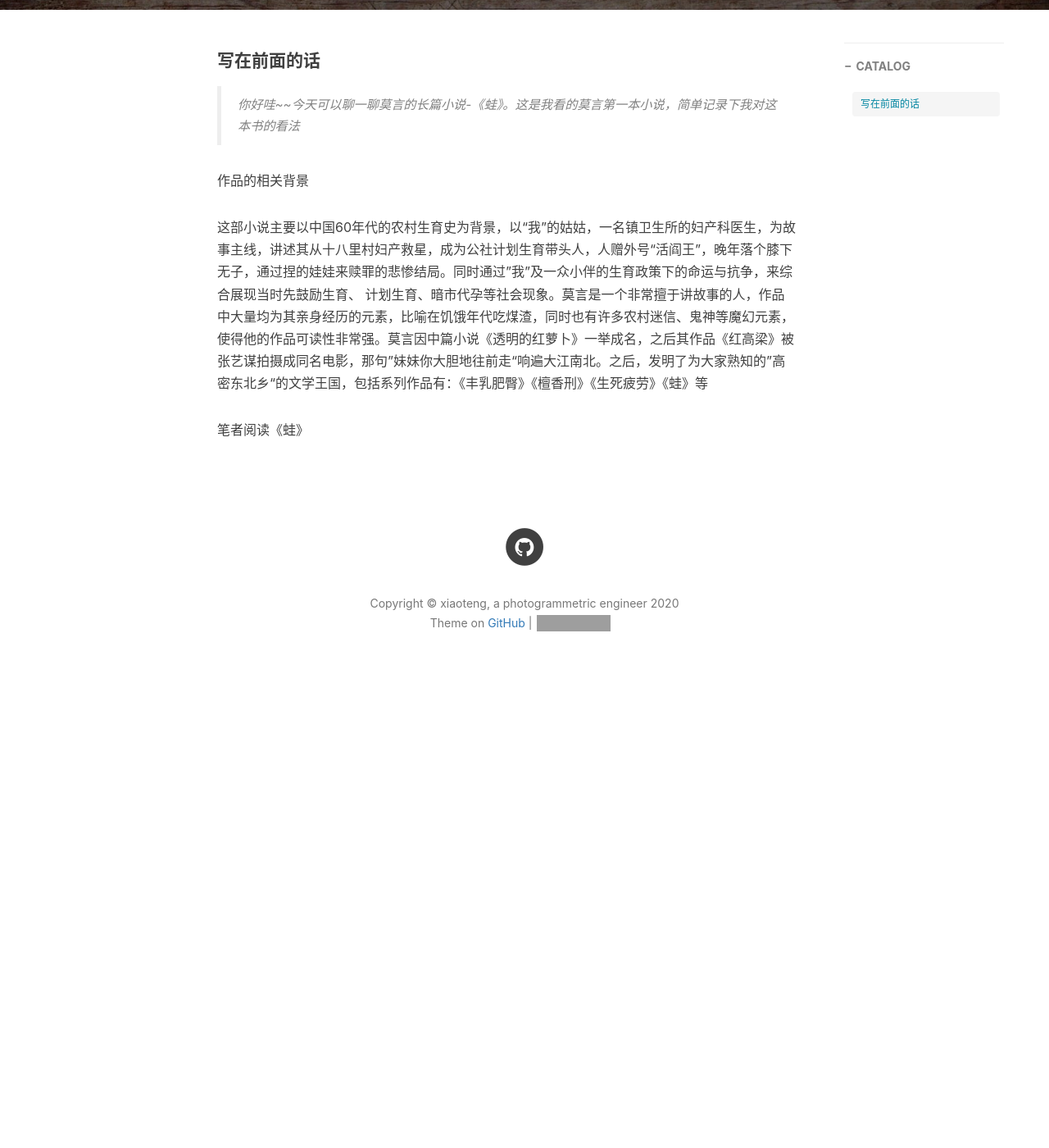
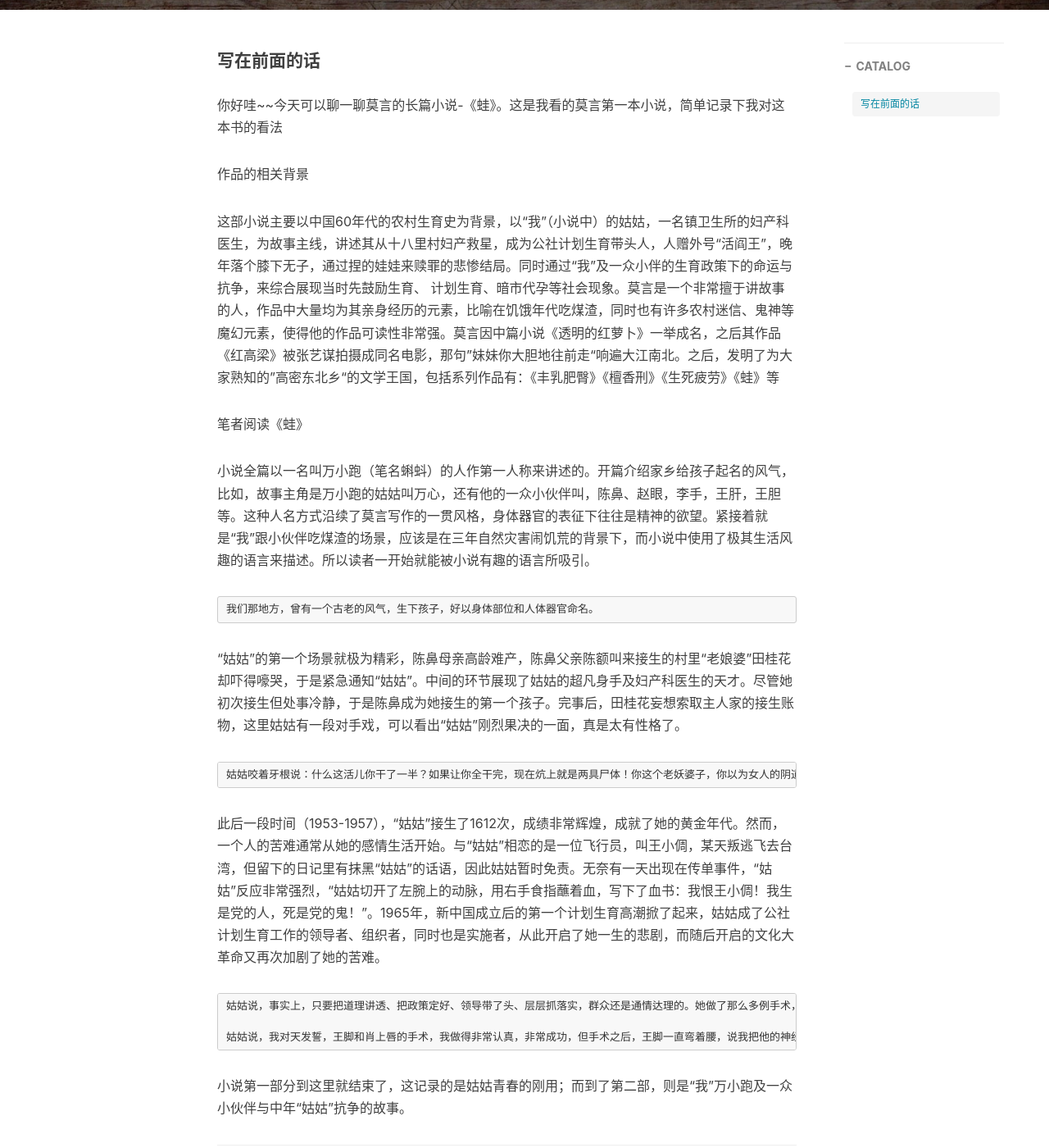
Before and after one commit to xiaoteng-whu/xiaoteng-whu.github.io, a Jekyll site: the page built from _posts/2020-05-09-蛙-莫言-几十年来的乡村生育史.md, in a window 1280 px wide and 1400 px high, scrolled down 571 px. Shown: the whole window at 82% size. Built offline with Jekyll 4.4.1, drawn with Linux system fonts in a browser that asks for light colours; nearby versions of some CDN libraries; comment, search, counter and statistics services are not loaded; before the commit the page ends 1435 px from its top, so only the background shows below that; some of the changed text lies outside the part shown; grey boxes are pictures that could not be loaded.

Commit message:
part one

````diff
--- a/_posts/2020-05-09-蛙-莫言-几十年来的乡村生育史.md
+++ b/_posts/2020-05-09-蛙-莫言-几十年来的乡村生育史.md
@@ -14,10 +14,36 @@ tags:
 ---
 #### 写在前面的话
 
->你好哇~~今天可以聊一聊莫言的长篇小说-《蛙》。这是我看的莫言第一本小说，简单记录下我对这本书的看法
+你好哇~~今天可以聊一聊莫言的长篇小说-《蛙》。这是我看的莫言第一本小说，简单记录下我对这本书的看法
 
  作品的相关背景
 
-这部小说主要以中国60年代的农村生育史为背景，以“我”的姑姑，一名镇卫生所的妇产科医生，为故事主线，讲述其从十八里村妇产救星，成为公社计划生育带头人，人赠外号“活阎王”，晚年落个膝下无子，通过捏的娃娃来赎罪的悲惨结局。同时通过"我"及一众小伴的生育政策下的命运与抗争，来综合展现当时先鼓励生育、 计划生育、暗市代孕等社会现象。莫言是一个非常擅于讲故事的人，作品中大量均为其亲身经历的元素，比喻在饥饿年代吃煤渣，同时也有许多农村迷信、鬼神等魔幻元素，使得他的作品可读性非常强。莫言因中篇小说《透明的红萝卜》一举成名，之后其作品《红高梁》被张艺谋拍摄成同名电影，那句”妹妹你大胆地往前走“响遍大江南北。之后，发明了为大家熟知的”高密东北乡“的文学王国，包括系列作品有：《丰乳肥臀》《檀香刑》《生死疲劳》《蛙》等
+这部小说主要以中国60年代的农村生育史为背景，以“我”（小说中）的姑姑，一名镇卫生所的妇产科医生，为故事主线，讲述其从十八里村妇产救星，成为公社计划生育带头人，人赠外号“活阎王”，晚年落个膝下无子，通过捏的娃娃来赎罪的悲惨结局。同时通过“我”及一众小伴的生育政策下的命运与抗争，来综合展现当时先鼓励生育、 计划生育、暗市代孕等社会现象。莫言是一个非常擅于讲故事的人，作品中大量均为其亲身经历的元素，比喻在饥饿年代吃煤渣，同时也有许多农村迷信、鬼神等魔幻元素，使得他的作品可读性非常强。莫言因中篇小说《透明的红萝卜》一举成名，之后其作品《红高梁》被张艺谋拍摄成同名电影，那句”妹妹你大胆地往前走“响遍大江南北。之后，发明了为大家熟知的”高密东北乡“的文学王国，包括系列作品有：《丰乳肥臀》《檀香刑》《生死疲劳》《蛙》等
 
 笔者阅读《蛙》
+
+小说全篇以一名叫万小跑（笔名蝌蚪）的人作第一人称来讲述的。开篇介绍家乡给孩子起名的风气，比如，故事主角是万小跑的姑姑叫万心，还有他的一众小伙伴叫，陈鼻、赵眼，李手，王肝，王胆等。这种人名方式沿续了莫言写作的一贯风格，身体器官的表征下往往是精神的欲望。紧接着就是“我”跟小伙伴吃煤渣的场景，应该是在三年自然灾害闹饥荒的背景下，而小说中使用了极其生活风趣的语言来描述。所以读者一开始就能被小说有趣的语言所吸引。
+
+```
+我们那地方，曾有一个古老的风气，生下孩子，好以身体部位和人体器官命名。
+```
+
+“姑姑”的第一个场景就极为精彩，陈鼻母亲高龄难产，陈鼻父亲陈额叫来接生的村里“老娘婆”田桂花却吓得嚎哭，于是紧急通知“姑姑”。中间的环节展现了姑姑的超凡身手及妇产科医生的天才。尽管她初次接生但处事冷静，于是陈鼻成为她接生的第一个孩子。完事后，田桂花妄想索取主人家的接生账物，这里姑姑有一段对手戏，可以看出“姑姑”刚烈果决的一面，真是太有性格了。
+
+```
+姑姑咬着牙根说：什么这活儿你干了一半？如果让你全干完，现在炕上就是两具尸体！你这个老妖婆子，你以为女人的阴道像老母鸡的屁股一样，用力一挤，鸡蛋就会蹦出来？你这是接生吗？不，你这是杀人！你还想去告我？姑姑飞起一脚踢中了老婆子的下巴。你还要毛巾、鸡蛋！姑姑又是一脚，踢在老婆子屁股上，然后，一手拎着药箱，一手揪着老婆子脑后的发髻，拖拖拉拉，到了院子里。陈额跟出来劝和，姑姑怒斥：滚回去！照顾你老婆去！
+```
+
+此后一段时间（1953-1957），“姑姑”接生了1612次，成绩非常辉煌，成就了她的黄金年代。然而，一个人的苦难通常从她的感情生活开始。与“姑姑”相恋的是一位飞行员，叫王小倜，某天叛逃飞去台湾，但留下的日记里有抹黑“姑姑”的话语，因此姑姑暂时免责。无奈有一天出现在传单事件，“姑姑”反应非常强烈，“姑姑切开了左腕上的动脉，用右手食指蘸着血，写下了血书：我恨王小倜！我生是党的人，死是党的鬼！”。1965年，新中国成立后的第一个计划生育高潮掀了起来，姑姑成了公社计划生育工作的领导者、组织者，同时也是实施者，从此开启了她一生的悲剧，而随后开启的文化大革命又再次加剧了她的苦难。
+
+```
+姑姑说，事实上，只要把道理讲透、把政策定好、领导带了头、层层抓落实，群众还是通情达理的。她做了那么多例手术，绝大多数人是在村干部和单位领导带领下走来的，真正调皮捣蛋的，动用了一点强制措施的，只有两例。一例是我们村的车把式王脚，一例是粮库保管员肖上唇。
+
+姑姑说，我对天发誓，王脚和肖上唇的手术，我做得非常认真，非常成功，但手术之后，王脚一直弯着腰，说我把他的神经给捅坏了；肖上唇，不断地来医院闹事，还多次到县里上访，说我把他性功能破坏了……这两个家伙，姑姑说，王脚有可能是心理问题，那肖上唇，纯粹是胡搅蛮缠。
+```
+
+小说第一部分到这里就结束了，这记录的是姑姑青春的刚用；而到了第二部，则是“我”万小跑及一众小伙伴与中年“姑姑”抗争的故事。
+
+------
+
+首先笔者简单梳理下计划生育的发展阶段：1960-1970，计算计划生育的思想开始复苏；1970-1980，形成并推广“晚、稀、少”政策；1980-2015，逐渐推形一孩政策，并写入法律。
````
